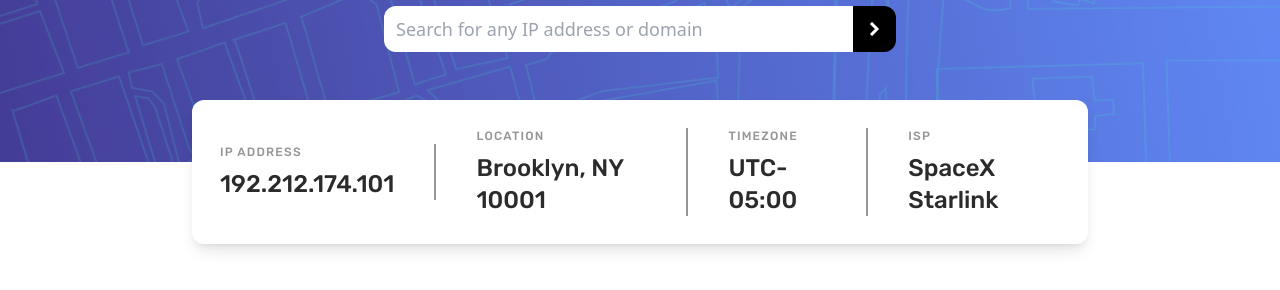
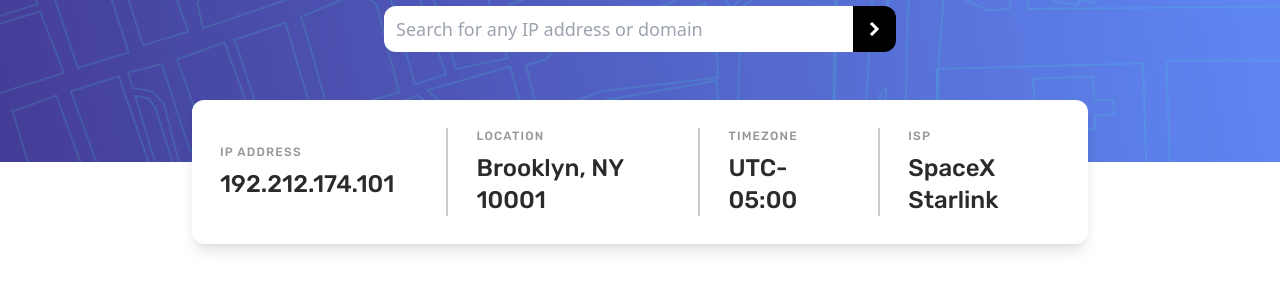
Before and after one commit to khalidmahamud/ip-address-tracker-master, a website: page build/index.html in a window 1280 px wide. Shown: the part 78-368 px from the top of the page. Drawn offline with Linux system fonts and the light colour scheme.

Commit message:
added left border to info-card divs

```diff
--- a/build/index.html
+++ b/build/index.html
@@ -20,20 +20,20 @@
             <input type="search" class="w-full rounded-l-xl px-3 text-xs sm:text-lg" placeholder="Search for any IP address or domain">
             <button type="submit" class="bg-black p-3 sm:p-4 rounded-r-xl"><svg xmlns="http://www.w3.org/2000/svg" width="11" height="14"><path fill="none" stroke="#FFF" stroke-width="3" d="M2 1l6 6-6 6"/></svg></button>
           </div>
-          <div class="info-card w-full p-5 lg:px-0 lg:py-7 md:mt-5 relative flex flex-col md:flex-row gap-3 justify-center md:justify-between items-center text-center font-rubik bg-white rounded-xl shadow-lg">
-            <div class="ip-info md:h-full md:px-5 lg:pl-7 lg:pr-10 md:text-left md:border-r-2 md:border-Dark-Gray">
+          <div class="info-card w-full h-auto p-5 lg:px-0 lg:py-7 md:mt-5 relative flex flex-col md:flex-row gap-3 justify-center md:justify-between items-center text-center font-rubik bg-white rounded-xl shadow-lg">
+            <div class="ip-info md:h-full md:px-5 lg:pl-7 lg:pr-10 md:text-left">
               <p class="font-[500] text-[.6rem] sm:text-xs tracking-widest text-Dark-Gray mb-1 md:mb-2">IP ADDRESS</p>
               <p class="text-Very-Dark-Gray font-[500] text-lg sm:text-2xl">192.212.174.101</p>
             </div>
-            <div class="location-info md:h-full md:px-5 lg:pl-7 lg:pr-10 md:text-left md:border-r-2 md:border-Dark-Gray">
+            <div class="location-info md:h-full md:px-5 lg:pl-7 lg:pr-10 md:text-left md:border-l-2 md:border-Dark-Gray md:border-opacity-50">
               <p class="font-[500] text-[.6rem] sm:text-xs tracking-widest text-Dark-Gray mb-1 md:mb-2">LOCATION</p>
               <p class="text-Very-Dark-Gray font-[500] text-lg sm:text-2xl">Brooklyn, NY 10001</p>
             </div>
-            <div class="timezone-info md:h-full md:px-5 lg:pl-7 lg:pr-10 md:text-left md:border-r-2 md:border-Dark-Gray">
+            <div class="timezone-info md:h-full md:px-5 lg:pl-7 lg:pr-10 md:text-left md:border-l-2 md:border-Dark-Gray md:border-opacity-50">
               <p class="font-[500] text-[.6rem] sm:text-xs tracking-widest text-Dark-Gray mb-1 md:mb-2">TIMEZONE</p>
               <p class="text-Very-Dark-Gray font-[500] text-lg sm:text-2xl">UTC-05:00</p>
             </div>
-            <div class="isp-info md:h-full md:px-5 lg:pl-7 lg:pr-10 md:text-left">
+            <div class="isp-info md:h-full md:px-5 lg:pl-7 lg:pr-10 md:text-left md:border-l-2 md:border-Dark-Gray md:border-opacity-50">
               <p class="font-[500] text-[.6rem] sm:text-xs tracking-widest text-Dark-Gray mb-1 md:mb-2">ISP</p>
               <p class="text-Very-Dark-Gray font-[500] text-lg sm:text-2xl">SpaceX Starlink</p>
             </div>
```
Also changed, not shown: build/css/style.css.
